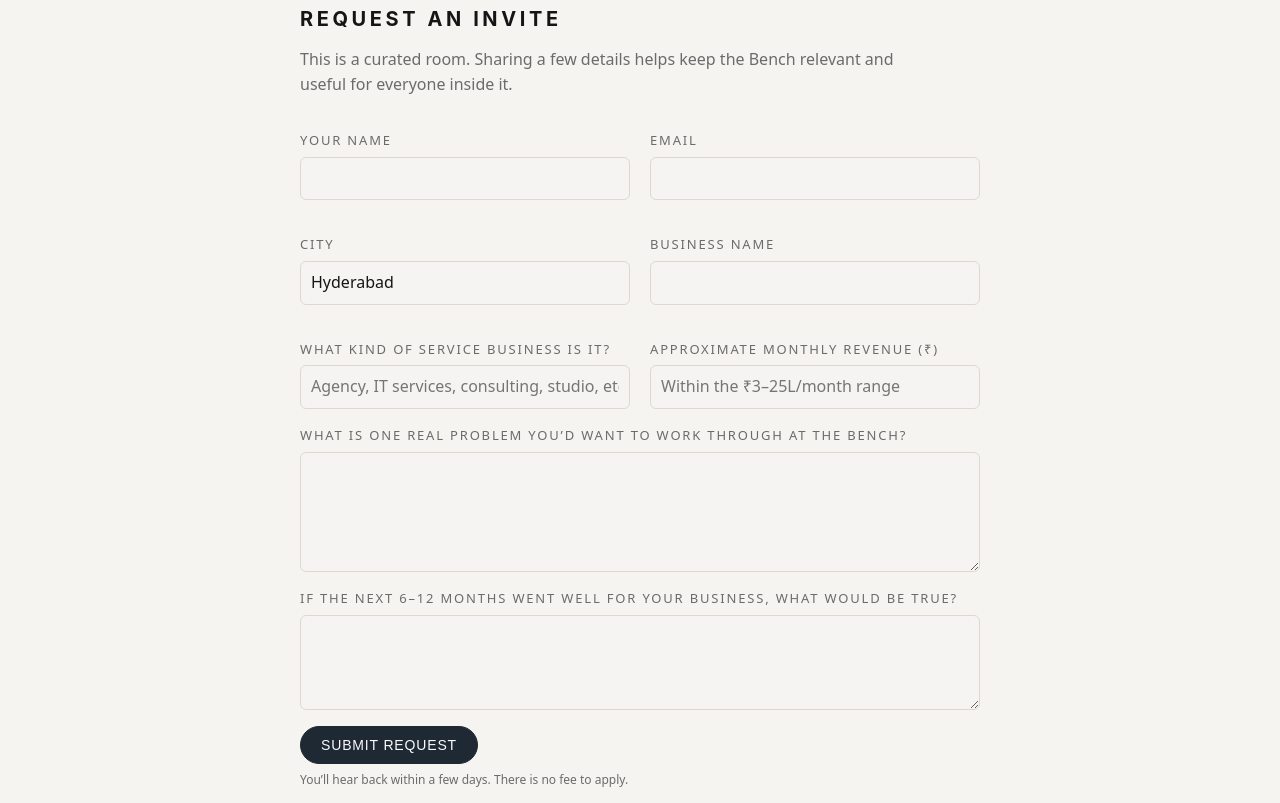
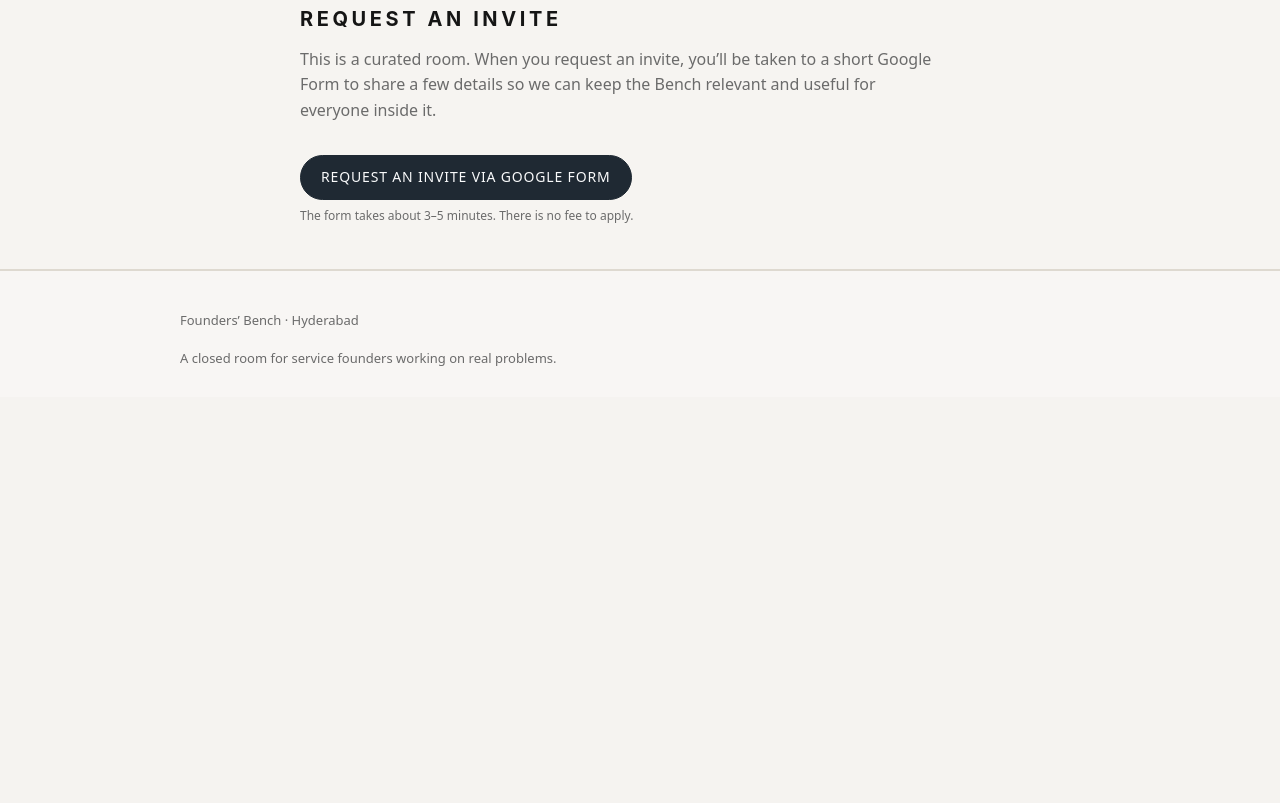
Before and after one commit to SamjithRaj/Founders-Bench, a website: page index.html in a window 1280 px wide. Shown: the part 1997-2800 px from the top of the page. After the commit the page ends 2394 px from the top, so only its background shows below. Drawn offline with Linux system fonts and the light colour scheme.

Commit message:
Update index.html

```diff
--- a/index.html
+++ b/index.html
@@ -25,7 +25,13 @@
           <a href="#how-it-works">How it works</a>
           <a href="#who-its-for">Who it’s for</a>
           <a href="#why">Why this exists</a>
-          <a href="#apply" class="nav-cta">Request an invite</a>
+          <a
+            href="https://forms.gle/S2GqfMAqNf5D7xcY9"
+            class="nav-cta"
+            target="_blank"
+            rel="noopener"
+            >Request an invite</a
+          >
         </nav>
       </div>
     </header>
@@ -67,7 +73,13 @@
             </div>
 
             <div class="hero-actions">
-              <a href="#apply" class="btn-primary">Request an invite</a>
+              <a
+                href="https://forms.gle/S2GqfMAqNf5D7xcY9"
+                class="btn-primary"
+                target="_blank"
+                rel="noopener"
+                >Request an invite</a
+              >
               <p class="minor-note">Limited seats · Curated &amp; selective</p>
             </div>
           </div>
@@ -198,103 +210,26 @@
           <div class="section-heading">
             <h2>Request an invite</h2>
             <p>
-              This is a curated room. Sharing a few details helps keep the
-              Bench relevant and useful for everyone inside it.
+              This is a curated room. When you request an invite, you’ll be
+              taken to a short Google Form to share a few details so we can
+              keep the Bench relevant and useful for everyone inside it.
             </p>
           </div>
 
-          <form class="apply-form" id="apply-form" novalidate>
-            <div class="form-grid">
-              <div class="form-field">
-                <label for="name">Your name</label>
-                <input id="name" name="name" type="text" required />
-              </div>
-
-              <div class="form-field">
-                <label for="email">Email</label>
-                <input id="email" name="email" type="email" required />
-              </div>
-
-              <div class="form-field">
-                <label for="city">City</label>
-                <input
-                  id="city"
-                  name="city"
-                  type="text"
-                  value="Hyderabad"
-                  required
-                />
-              </div>
-
-              <div class="form-field">
-                <label for="business-name">Business name</label>
-                <input
-                  id="business-name"
-                  name="businessName"
-                  type="text"
-                  required
-                />
-              </div>
-
-              <div class="form-field">
-                <label for="business-type">What kind of service business is it?</label>
-                <input
-                  id="business-type"
-                  name="businessType"
-                  type="text"
-                  placeholder="Agency, IT services, consulting, studio, etc."
-                  required
-                />
-              </div>
-
-              <div class="form-field">
-                <label for="revenue">Approximate monthly revenue (₹)</label>
-                <input
-                  id="revenue"
-                  name="revenue"
-                  type="text"
-                  placeholder="Within the ₹3–25L/month range"
-                  required
-                />
-              </div>
+          <div class="apply-form">
+            <div class="form-footer">
+              <a
+                href="https://forms.gle/S2GqfMAqNf5D7xcY9"
+                class="btn-primary"
+                target="_blank"
+                rel="noopener"
+                >Request an invite via Google Form</a
+              >
+              <p class="minor-note">
+                The form takes about 3–5 minutes. There is no fee to apply.
+              </p>
             </div>
-
-            <div class="form-field">
-              <label for="problem">
-                What is one real problem you’d want to work through at the
-                Bench?
-              </label>
-              <textarea
-                id="problem"
-                name="problem"
-                rows="4"
-                required
-              ></textarea>
-            </div>
-
-            <div class="form-field">
-              <label for="outcome">
-                If the next 6–12 months went well for your business, what would
-                be true?
-              </label>
-              <textarea
-                id="outcome"
-                name="outcome"
-                rows="3"
-                required
-              ></textarea>
-            </div>
-
-            <div class="form-footer">
-              <button type="submit" class="btn-primary">
-                Submit request
-              </button>
-              <p class="minor-note">
-                You’ll hear back within a few days. There is no fee to apply.
-              </p>
-              <p class="form-message" id="form-message" aria-live="polite"></p>
-            </div>
-          </form>
+          </div>
         </div>
       </section>
     </main>
```
